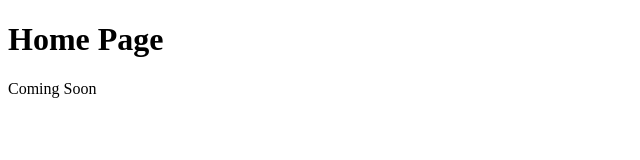
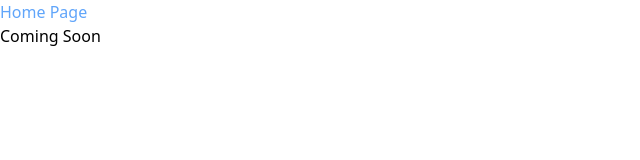
Before and after one commit to jsw0002/3d-print-records, a Gatsby site: page / in a window 1280 px wide. Shown: the whole page, without its empty margins (0-640 px from the left). Built offline with nearby package versions, Linux system fonts and the light colour scheme; Gatsby itself is replaced by a stand-in of ours.

Commit message:
added tailwind stylings

```diff
--- /dev/null
+++ b/gatsby-browser.js
@@ -0,0 +1 @@
+import './src/styling/global.css'
--- a/gatsby-config.js
+++ b/gatsby-config.js
@@ -4,7 +4,7 @@ module.exports = {
       title: ``,
     siteUrl: `https://www.yourdomain.tld`
   },
-  plugins: ["gatsby-plugin-image", "gatsby-plugin-react-helmet", "gatsby-plugin-sitemap", "gatsby-transformer-remark", "gatsby-plugin-sharp", "gatsby-transformer-sharp", {
+  plugins: ["gatsby-plugin-image", "gatsby-plugin-postcss", "gatsby-plugin-react-helmet", "gatsby-plugin-sitemap", "gatsby-transformer-remark", "gatsby-plugin-sharp", "gatsby-transformer-sharp", {
     resolve: 'gatsby-source-filesystem',
     options: {
       "name": "images",
--- a/package.json
+++ b/package.json
@@ -32,6 +32,10 @@
     "@types/node": "^17.0.14",
     "@types/react": "^17.0.38",
     "@types/react-dom": "^17.0.11",
+    "autoprefixer": "^10.4.2",
+    "gatsby-plugin-postcss": "^5.9.0",
+    "postcss": "^8.4.7",
+    "tailwindcss": "^3.0.23",
     "typescript": "^4.5.5"
   }
 }
--- /dev/null
+++ b/postcss.config.js
@@ -0,0 +1,6 @@
+module.exports = {
+  plugins: {
+    tailwindcss: {},
+    autoprefixer: {},
+  },
+}
--- a/src/pages/index.tsx
+++ b/src/pages/index.tsx
@@ -3,8 +3,8 @@ import * as React from "react"
 const IndexPage = () => {
   return (
     <div>
-      <h1>Home Page</h1>
-      <p>Coming Soon</p>
+      <h1 className="text-blue-400">Home Page</h1>
+      <p className="text-align-center">Coming Soon</p>
     </div>
   )
 }
--- /dev/null
+++ b/src/styling/global.css
@@ -0,0 +1,3 @@
+@tailwind base;
+@tailwind components;
+@tailwind utilities;
--- /dev/null
+++ b/tailwind.config.js
@@ -0,0 +1,7 @@
+module.exports = {
+  content: ["./src/**/*.{js,jsx,ts,tsx}"],
+  theme: {
+    extend: {},
+  },
+  plugins: [],
+}
```
Also changed, not shown: 1 other file.
